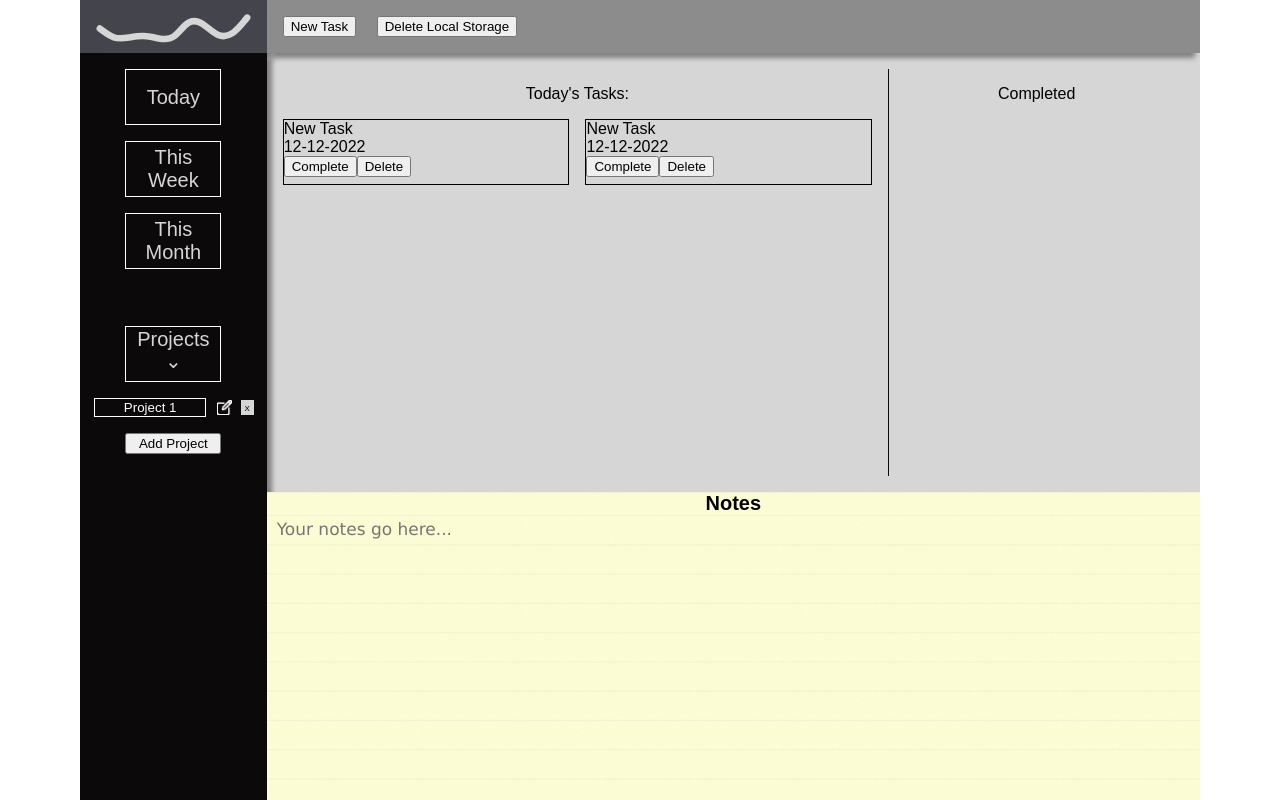
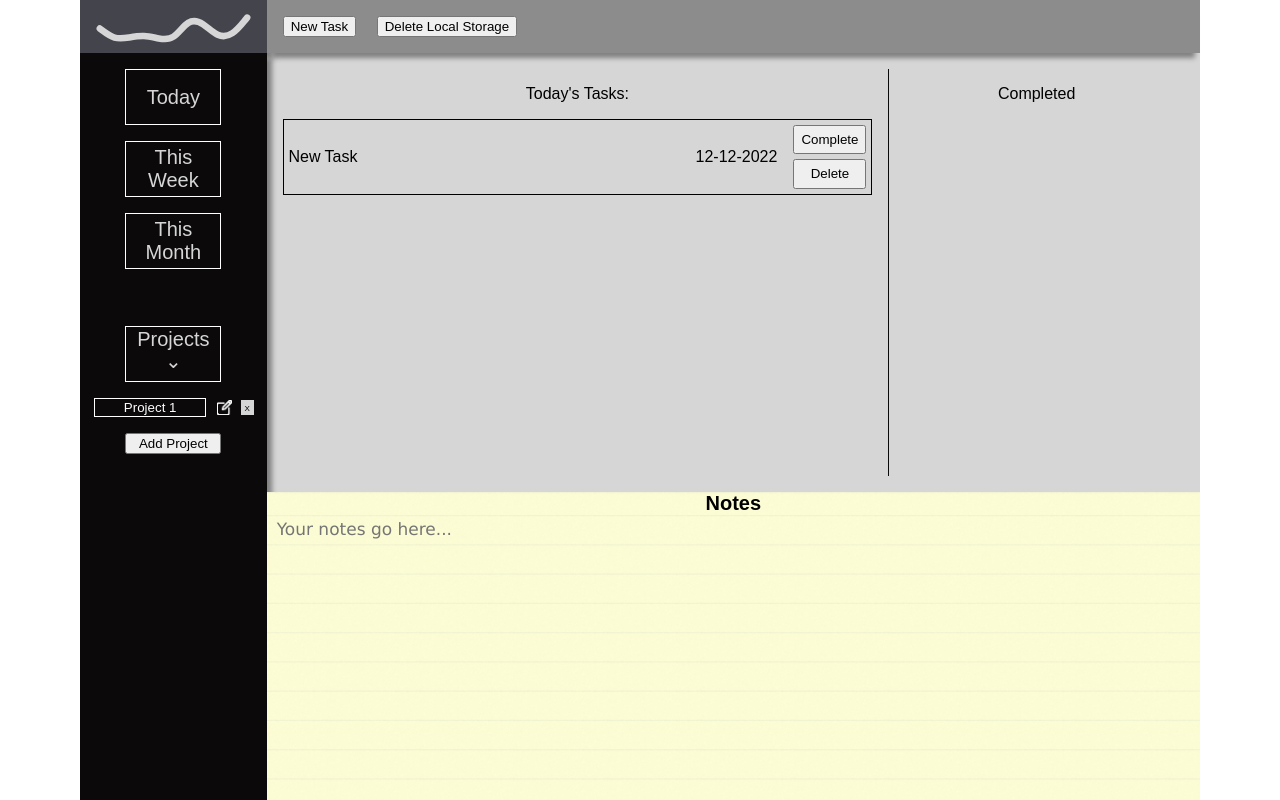
Before and after one commit to GLAVONA/to-do, a website built with webpack: page dist/index.html in a window 1280 px wide. Both pictures are taken after a click on the button "New Task". Built offline with nearby package versions, Linux system fonts and the light colour scheme.

Commit message:
redesigned task wrapper

```diff
--- a/src/index.js
+++ b/src/index.js
@@ -190,6 +190,8 @@ function createTaskDiv(name, description, dueDate) {
     const taskDueDateDiv = document.createElement("div");
     taskDueDateDiv.classList.add("task-duedate");
     taskDueDateDiv.textContent = dueDate;
+    const buttonsDiv = document.createElement("div");
+    buttonsDiv.classList.add("buttons-div");
     const completeButton = document.createElement("button");
     completeButton.classList.add("complete-button");
     completeButton.textContent = "Complete";
@@ -207,11 +209,13 @@ function createTaskDiv(name, description, dueDate) {
         renderTasks();
     })
 
+    buttonsDiv.appendChild(completeButton);
+    buttonsDiv.appendChild(taskDeleteButton);
+
     taskWrapperDiv.appendChild(taskNameDiv);
     taskWrapperDiv.appendChild(taskDescDiv);
     taskWrapperDiv.appendChild(taskDueDateDiv);
-    taskWrapperDiv.appendChild(completeButton);
-    taskWrapperDiv.appendChild(taskDeleteButton);
+    taskWrapperDiv.appendChild(buttonsDiv);
 
     return taskWrapperDiv;
 }
@@ -255,13 +259,13 @@ function clearTasks() {
 }
 
 function renderTasks() {
-    if (currentProject.taskArray.length < 1 && currentProject.completedArray.length < 1) {
-        const newTask = createNewTask();
-        newTask.name = "New Task"
-        currentProject.taskArray.push(newTask);
-        projectArray[currentIndex] = currentProject;
-        updateLocalStorage();
-    }
+    // if (currentProject.taskArray.length < 1 && currentProject.completedArray.length < 1) {
+    //     const newTask = createNewTask();
+    //     newTask.name = "New Task"
+    //     currentProject.taskArray.push(newTask);
+    //     projectArray[currentIndex] = currentProject;
+    //     updateLocalStorage();
+    // }
 
     currentProject.taskArray.sort((t1,t2)=>(t1.dueDate>t2.dueDate)? 1 : (t1.dueDate<t2.dueDate)? -1: 0);
 
@@ -276,6 +280,7 @@ function renderTasks() {
         completedDiv.appendChild(newTask);
     })
 }
+console.log(currentProject.taskArray);
 
 //REMOVE THIS WHEN DONE *** v
 const deleteLocalStorageButton = document.querySelector(".delete-local-storage")
--- a/src/style.css
+++ b/src/style.css
@@ -243,7 +243,7 @@ br {
 .task-list-content{
     display: grid;
     padding-top: 1rem;
-    grid-template-columns: 1fr 1fr;
+    grid-template-columns: 1fr;
     gap:1rem;
     overflow: auto;
 }
@@ -251,4 +251,31 @@ br {
 .task-wrapper{
     border: 1px solid black;
     height: 4em;
+    display: flex;
+    padding:.3rem;
 }
+
+.task-wrapper:hover{
+    border: 1px solid rgb(0,0,0,0.3);
+}
+
+.task-name{
+    flex:1;
+    align-self: center;
+}
+
+.task-desc{
+    flex:1;
+    align-self: center;
+}
+
+.task-duedate{
+    align-self: center;
+    margin-right: 1rem;
+}
+
+.buttons-div{
+    display: grid;
+    grid-template-rows: 1fr 1fr;
+    row-gap: .3rem;
+}
--- a/src/task.js
+++ b/src/task.js
@@ -7,7 +7,7 @@ export default function Task(name, description, dueDate, priority, completed) {
 }
 
 export function markTaskComplete(e) {
-    const index = Array.from(e.parentElement.parentElement.children).indexOf(e.parentElement);
+    const index = Array.from(e.parentElement.parentElement.parentElement.children).indexOf(e.parentElement.parentElement);
     Index.currentProject.taskArray[index].completed = true;
     Index.currentProject.completedArray.push(Index.currentProject.taskArray[index]);
     Index.currentProject.taskArray.splice(index, 1);
@@ -30,14 +30,15 @@ export function createNewTask() {
 }
 
 export function deleteTask(e) {
-    const index = Array.from(e.parentElement.parentElement.children).indexOf(e.parentElement);
-    if(e.parentElement.parentElement.className == "task-list-content"){
+    if(e.parentElement.parentElement.parentElement.className == "task-list-content"){
+    const index = Array.from(e.parentElement.parentElement.parentElement.children).indexOf(e.parentElement.parentElement);
         Index.currentProject.taskArray.splice(index, 1);
         console.log(Index.currentProject.taskArray);
         Project.projectArray[Index.currentIndex] = Index.currentProject;
         Project.updateLocalStorage();
     }
     else{
+    const index = Array.from(e.parentElement.parentElement.children).indexOf(e.parentElement);
         Index.currentProject.completedArray.splice(index, 1);
         console.log(Index.currentProject.completedArray);
         Project.projectArray[Index.currentIndex] = Index.currentProject;
```
Also changed, not shown: dist/main.js.
